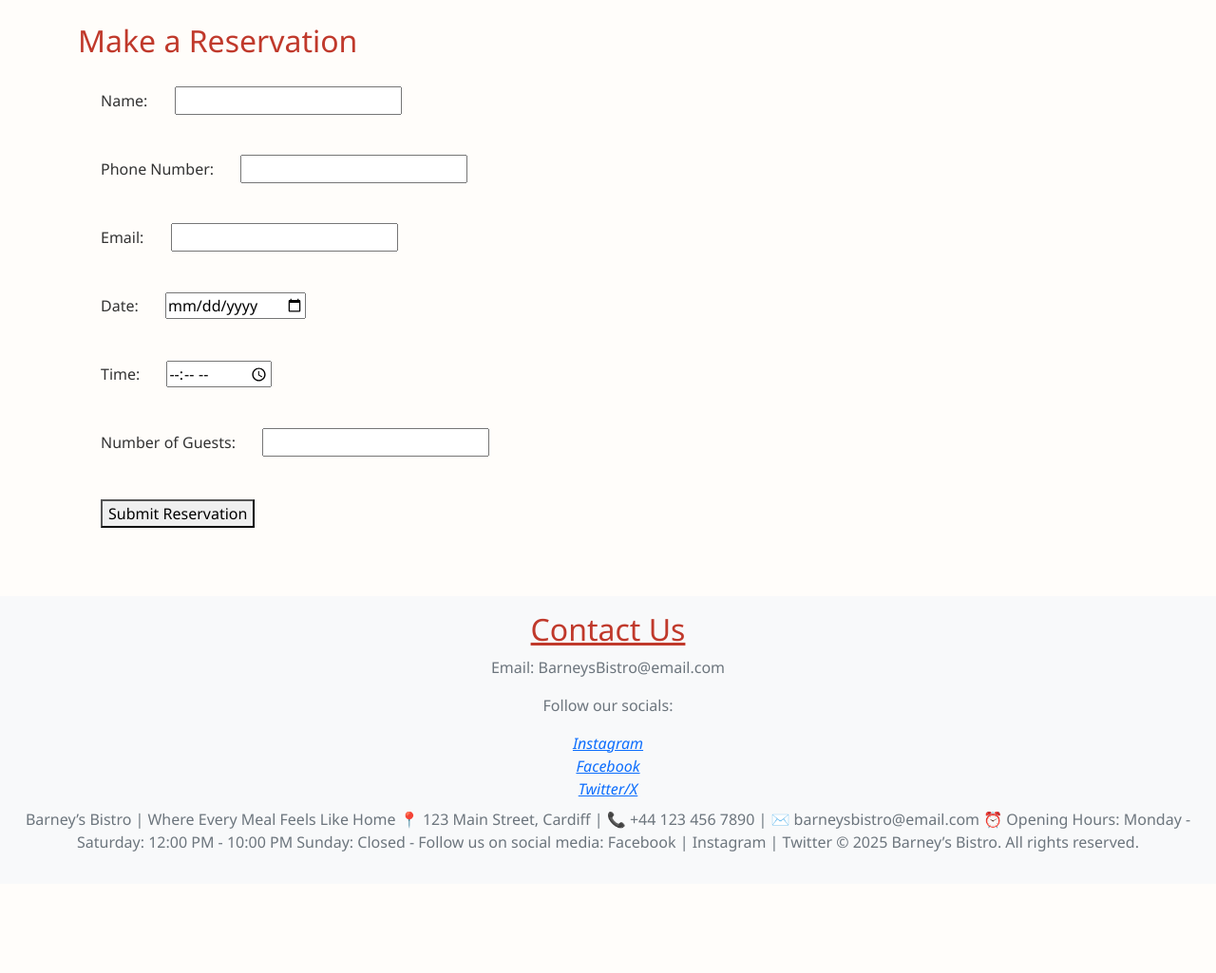
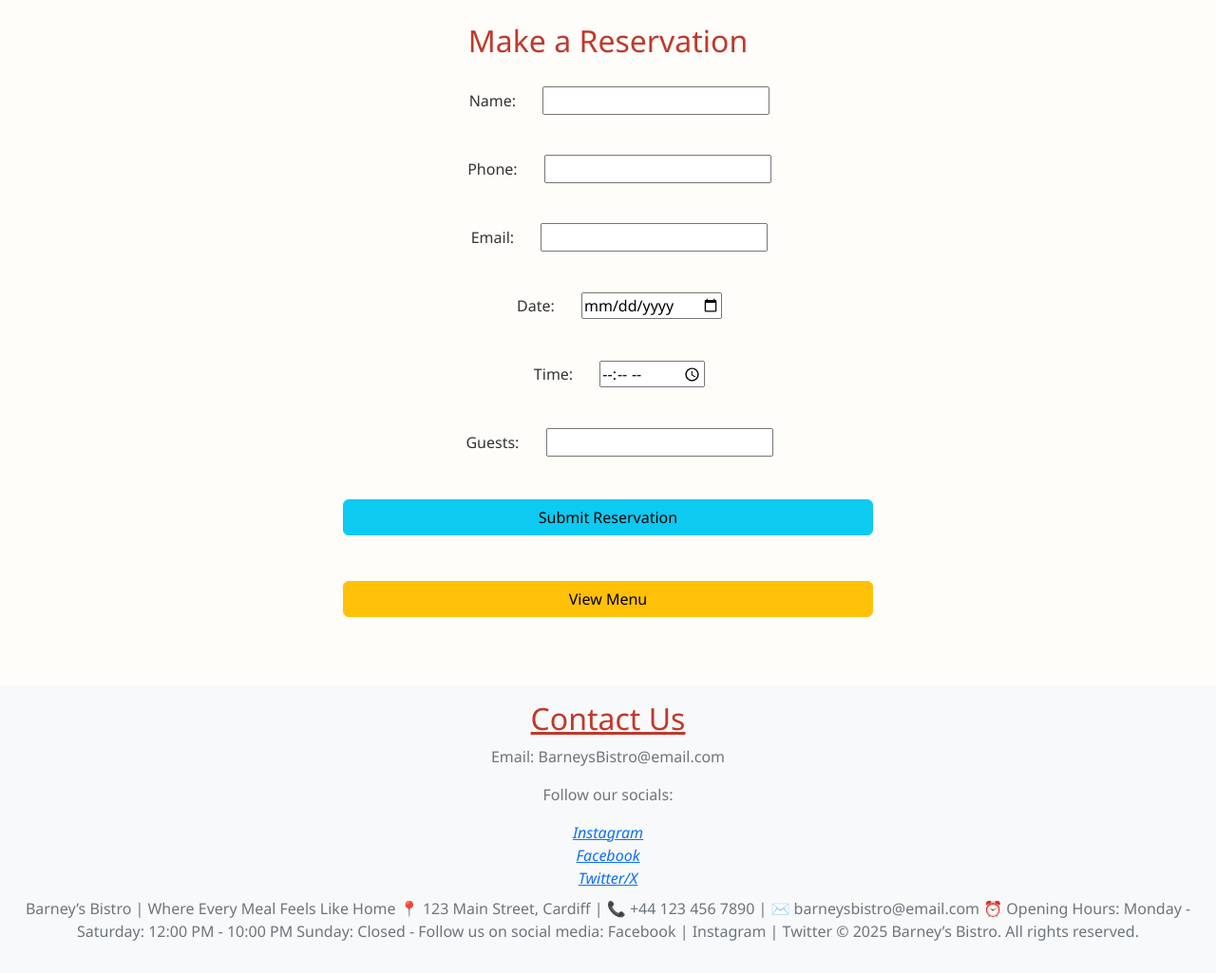
Before and after one commit to MARKANTONY04/project3_django, a Django app: page /reservation/ in a window 1280 px wide. Shown: the part 56-1081 px from the top of the page at 95% size. Before the commit the page ends 953 px from the top, so only its background shows below. Run offline with Django 4.2, Linux system fonts and the light colour scheme.

Commit message:
updated and styled reservation.html and success.html

```diff
--- a/reservation/templates/reservation/reservation.html
+++ b/reservation/templates/reservation/reservation.html
@@ -4,15 +4,15 @@
 
 {% block content %}
 
-<h2>Make a Reservation</h2>
+<h2 class="text-center">Make a Reservation</h2>
     <form method="POST">
         {% csrf_token %}
-
+        <div class="text-center">
         <label for="name" class="m-4">Name:</label>
         <input type="text" name="name" required>
         <br>
 
-        <label for="phone_number" class="m-4">Phone Number:</label>
+        <label for="phone_number" class="m-4">Phone:</label>
         <input type="tel" name="phone_number" required>
         <br>
 
@@ -28,11 +28,17 @@
         <input type="time" name="time" required>
         <br>
 
-        <label for="number_of_guests" class="m-4">Number of Guests:</label>
+        <label for="number_of_guests" class="m-4">Guests:</label>
         <input type="number" name="number_of_guests" min="1" required>
         <br>
 
-        <button type="submit" class="m-4">Submit Reservation</button>
+        <button type="submit" class="btn btn-info col-6 m-4">Submit Reservation</button>
+        <a
+            href="{% url 'menu:menu_list' %}"
+            type="button"
+            class="btn btn-warning col-6 m-4"
+            >View Menu</a>
+            </div>
     </form>
 
 {% endblock %}
--- a/reservation/templates/reservation/success.html
+++ b/reservation/templates/reservation/success.html
@@ -11,7 +11,7 @@
             <p><strong>Guests:</strong> {{ reservation.number_of_guests }}</p>
             <p>We look forward to seeing you!</p>
         </div>
-        <a href="/" class="button">Return to Home</a>
+        <button class="btn btn-outline-primary m-4"><a href="/">Return to Home</a></button>
     </div>
 
 {% endblock %}
```
